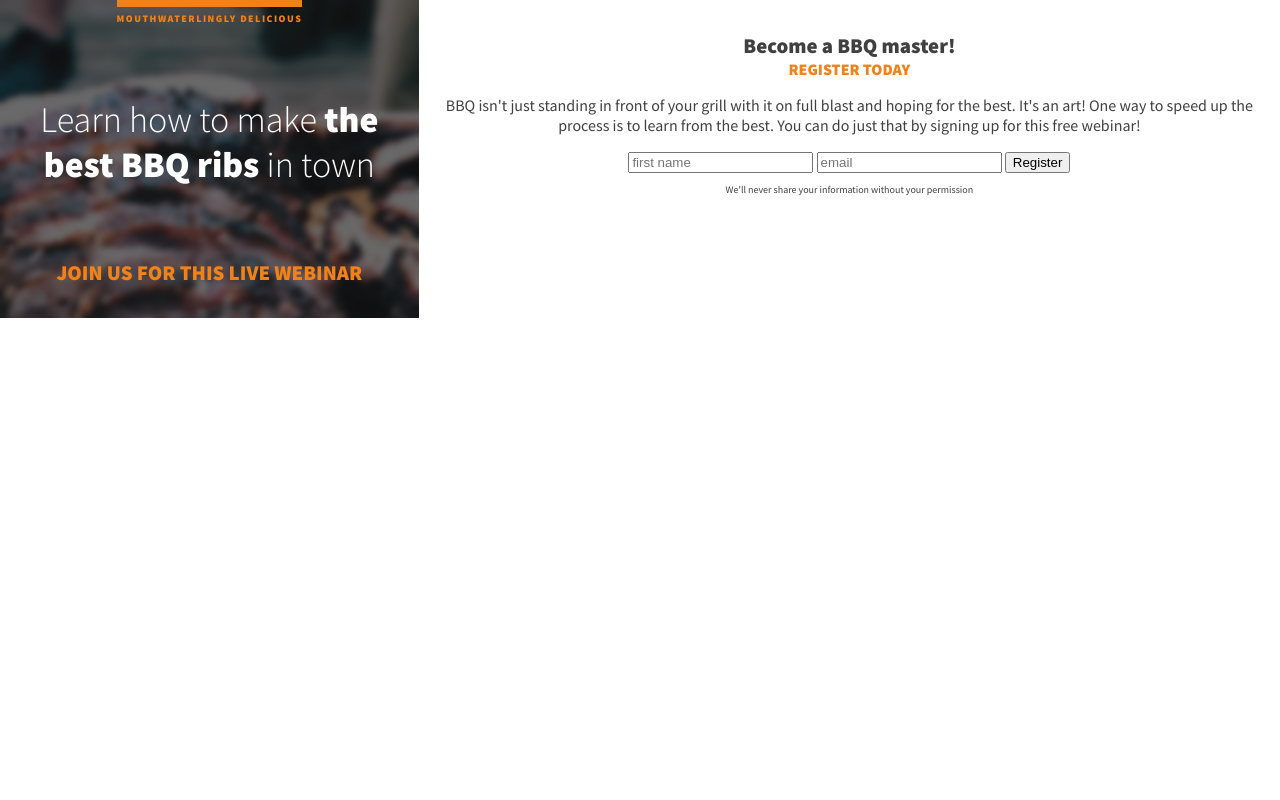
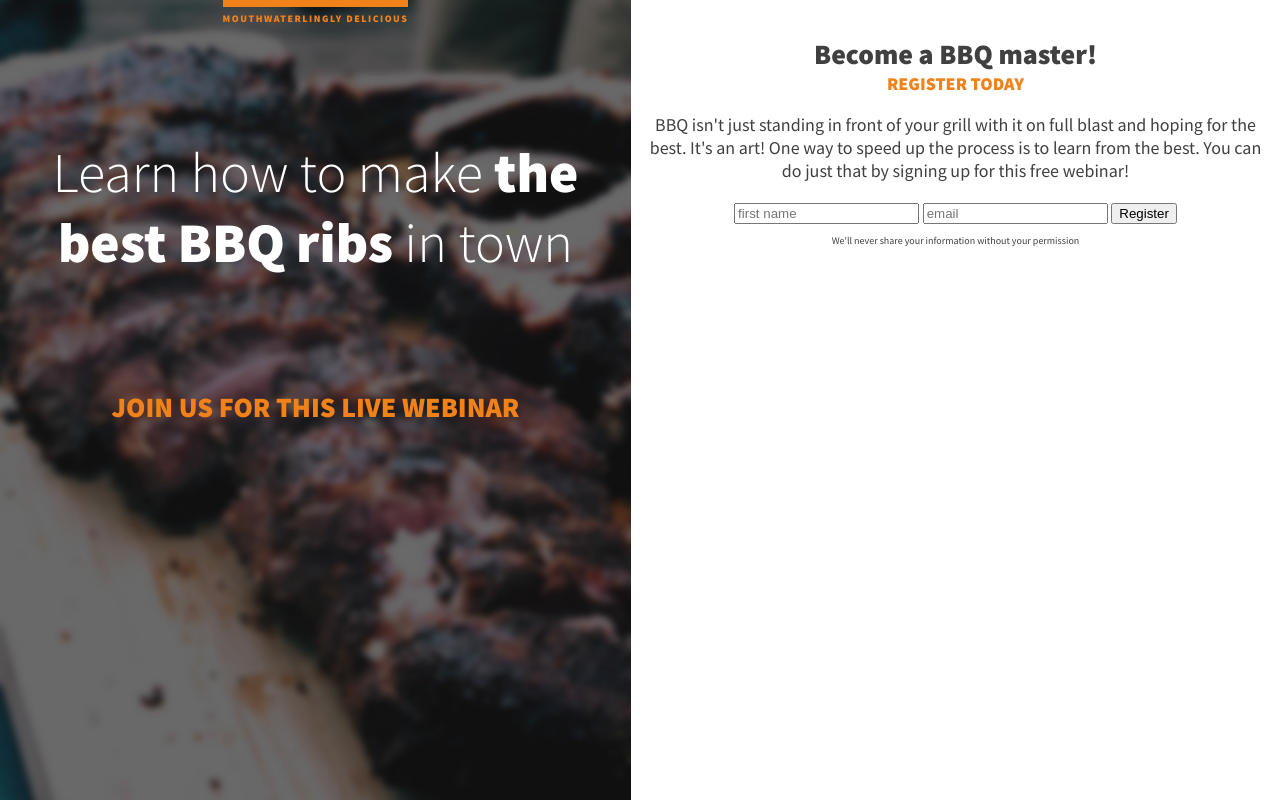
Before and after one commit to klezi10/new-landing-page, a plain HTML site: page index.html in a window 1280 px wide. Drawn offline with Linux system fonts and the light colour scheme.

Commit message:
added styling to media query

```diff
--- a/style.css
+++ b/style.css
@@ -60,29 +60,41 @@ h2 + p {
   flex-direction: column;
 }
 
-/* =======================
-        AD SECTION
-========================== */
-
 .ad-part {
   display: flex;
   flex-direction: column;
   background-color: #404040;
   background-image: url(images/dark-ribs.jpg);
+  background-position: center;
+  background-size: cover;
   padding: 0 0.5em 2em;
-  /* height: 50vh; */
 }
-
-/* =======================
-        FORM SECTION
-========================== */
 
 .form-part {
   padding: 2em 1em;
 }
 
-@media (min-width: 600px) {
+@media (min-width: 570px) {
   .container {
     flex-direction: row;
+    height: 100vh;
+  }
+
+  body {
+    font-size: 1.125rem;
+  }
+
+  h1 {
+    font-size: 3.5rem;
+  }
+
+  h2,
+  h1 + p {
+    font-size: 1.75rem;
+  }
+
+  .ad-part,
+  .form-part {
+    width: 50%;
   }
 }
```
